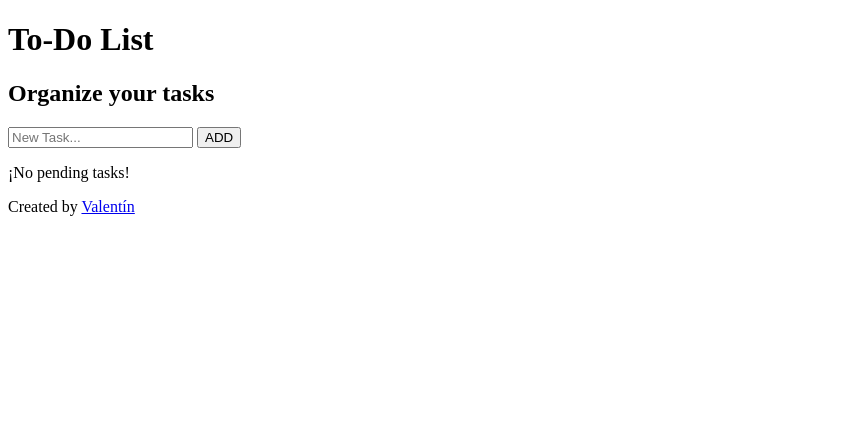
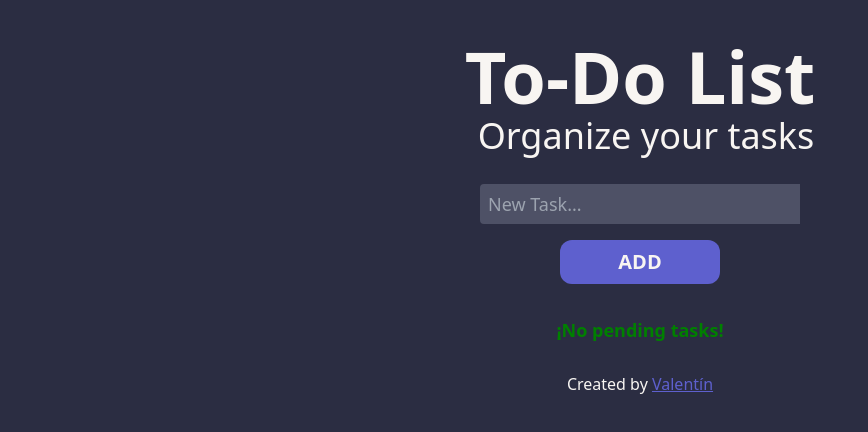
Before and after one commit to valentyyyyn/todoList, a website: page src/index.html in a window 1280 px wide. Shown: the whole page, without its empty margins (0-868 px from the left). Drawn offline with nearby package versions, Linux system fonts and the light colour scheme; files that its build step writes are made by us from their sources; a web font is replaced by a local one.

Commit message:
reinstall tailwind

```diff
--- /dev/null
+++ b/package.json
@@ -0,0 +1,5 @@
+{
+  "devDependencies": {
+    "tailwindcss": "^3.4.17"
+  }
+}
--- a/src/index.html
+++ b/src/index.html
@@ -35,7 +35,7 @@
 
         <!--task container-->
         <div id="task_container" class="flex flex-col items-center mt-4">
-            <p class="text-lg mt-4 text-[#008000]" id="no_pending_tasks_message">
+            <p class="font-semibold text-lg mt-4 text-[#008000]" id="no_pending_tasks_message">
                 ¡No pending tasks!
             </p>
             <ul id="task_list" class="flex flex-col items-center mt-2">
--- /dev/null
+++ b/tailwind.config.js
@@ -0,0 +1,8 @@
+/** @type {import('tailwindcss').Config} */
+module.exports = {
+  content: ["./src/**/*.{html,js}"],
+  theme: {
+    extend: {},
+  },
+  plugins: [],
+}
```
Also changed, not shown: src/output.css (added), 1 other file.
